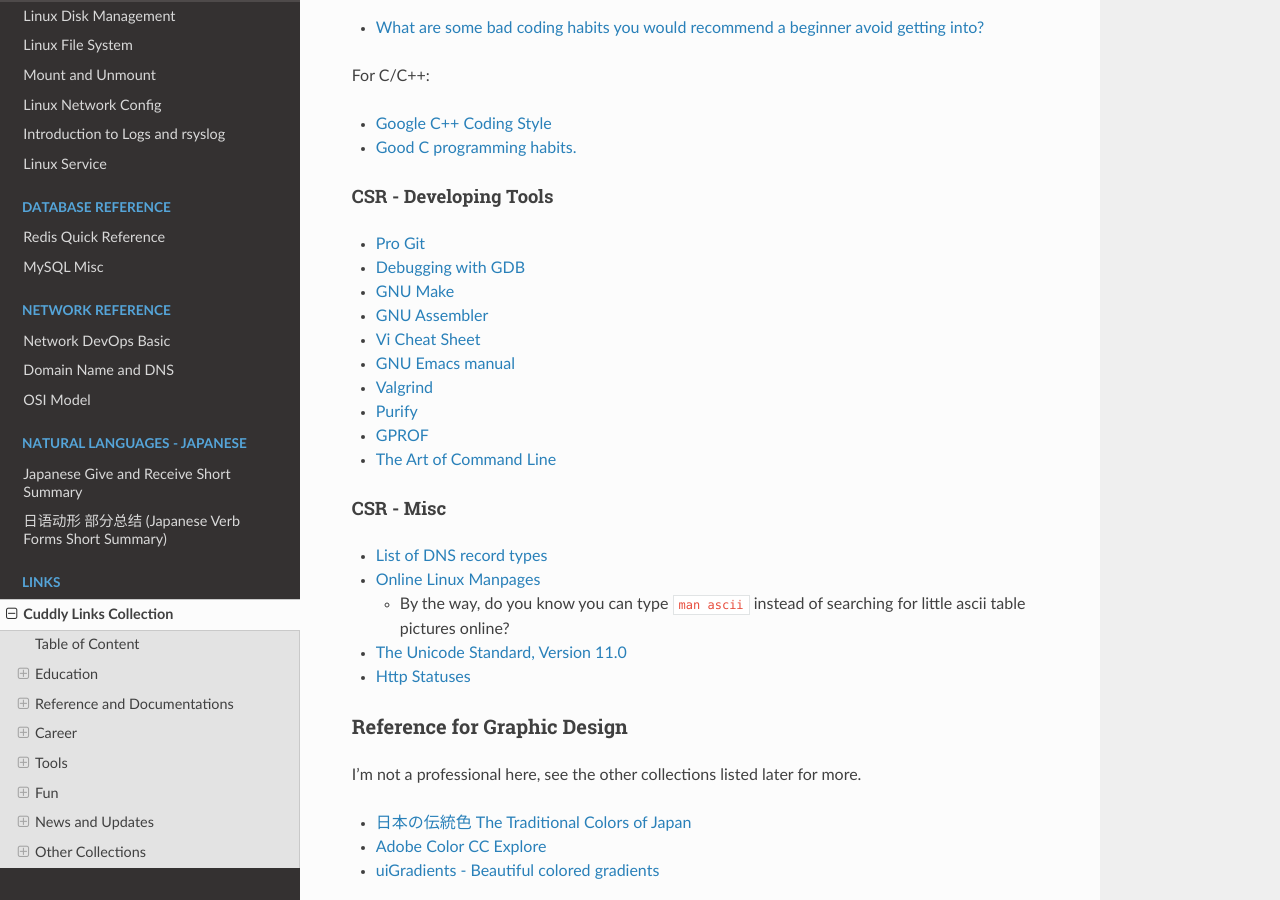
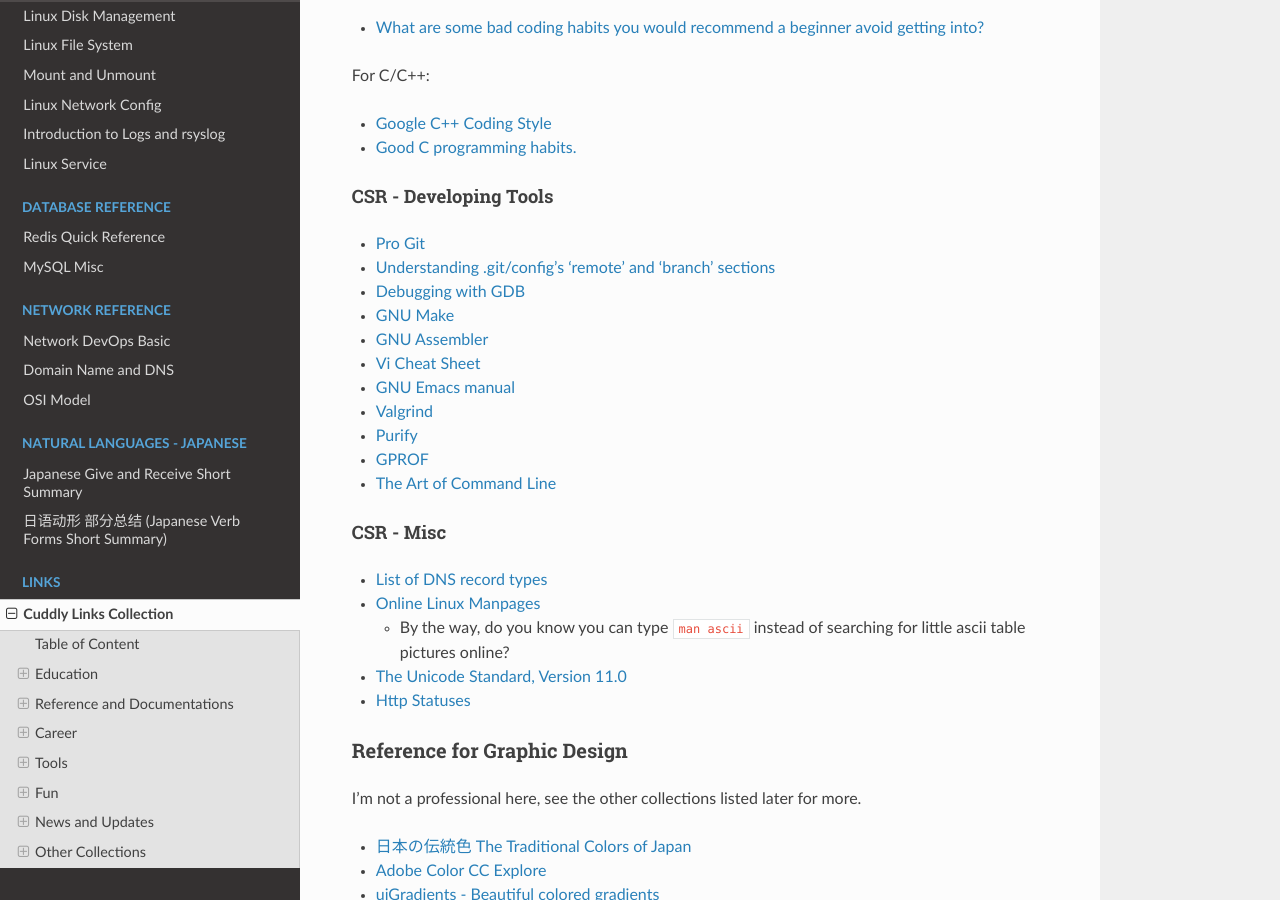
Before and after one commit to snowme34/snowme34.com, a Sphinx documentation site: the page built from docs/source/links/cuddly_links_collection.md, in a window 1280 px wide and 900 px high, scrolled down 8010 px. Built offline with Sphinx 7.4.7 and the Read the Docs theme 2.0.0, drawn with Linux system fonts in a browser that asks for light colours.

Commit message:
update links

```diff
--- a/docs/source/links/cuddly_links_collection.md
+++ b/docs/source/links/cuddly_links_collection.md
@@ -426,6 +426,8 @@
 #### CSR - Developing Tools
 
 * [Pro Git](https://git-scm.com/book/en/v2)
+
+* [Understanding .git/config's 'remote' and 'branch' sections](https://stackoverflow.com/questions/43317872/understanding-git-configs-remote-and-branch-sections)
 
 * [Debugging with GDB](https://www.sourceware.org/gdb/onlinedocs/gdb.html)
 
```
